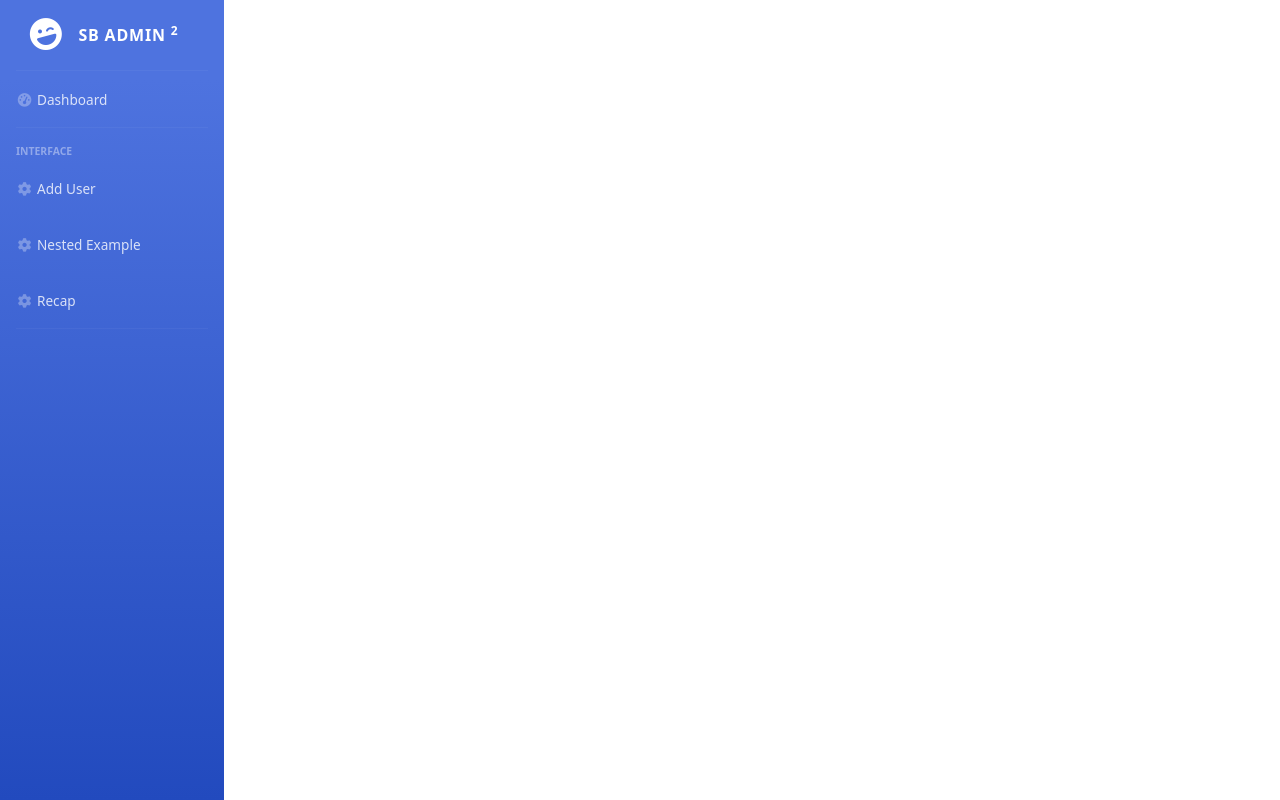
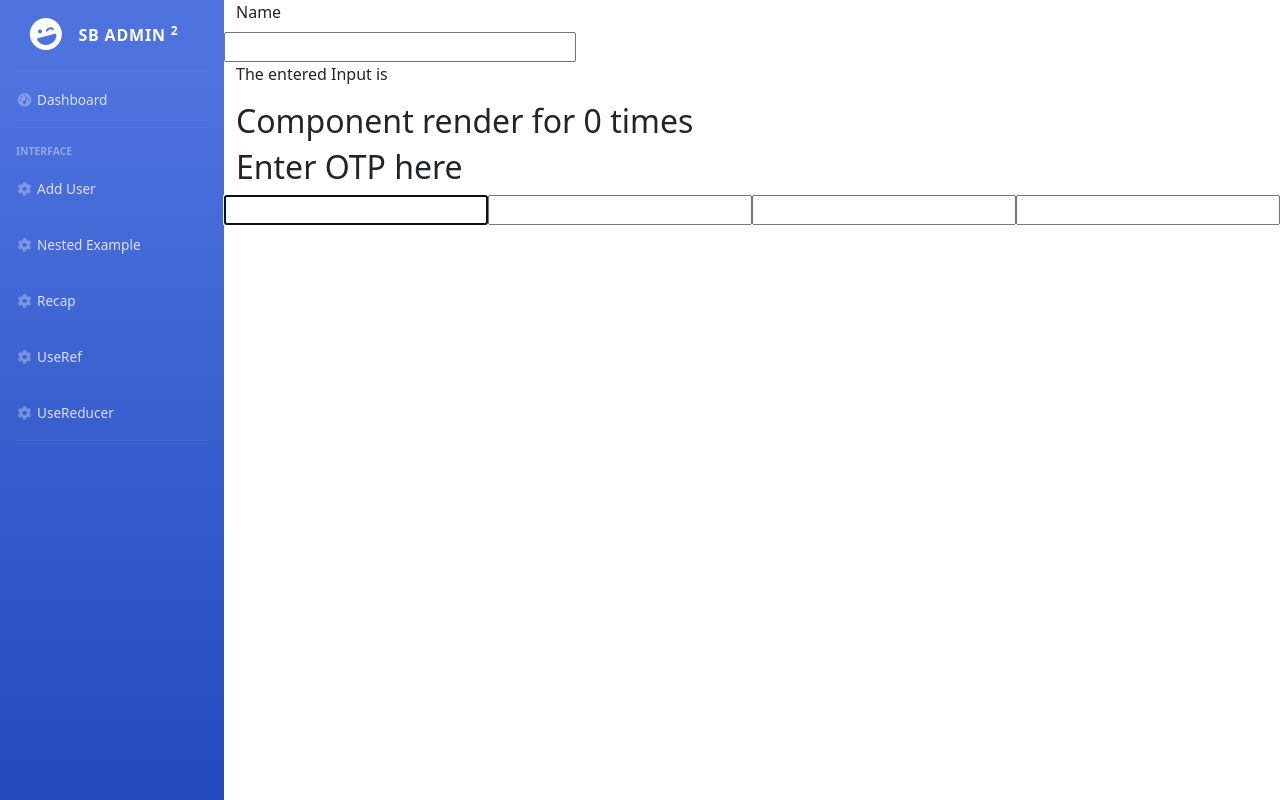
Before and after one commit to Raj2710/FSD57WET, a React (Vite) app: page /hooks/useref in a window 1280 px wide. Built offline with nearby package versions, Linux system fonts and the light colour scheme.

Commit message:
Use Ref and Use Reducer

```diff
--- a/src/App.jsx
+++ b/src/App.jsx
@@ -10,7 +10,8 @@ import Profile from './components/NestedExample/Profile'
 import Settings from './components/NestedExample/Settings'
 import Feed from './components/NestedExample/Feed'
 import Recap from './components/Recap'
-
+import UseRef from './components/Hooks/UseRef'
+import UseReducer from './components/Hooks/UseReducer'
 export const UserContext = React.createContext()//creating the context
 
 function App() {
@@ -63,6 +64,8 @@ function App() {
             <Route path='feed' element={<Feed/>}/>
         </Route>
         <Route path='/recap' element={<Recap/>}/>
+        <Route path='/hooks/useref' element={<UseRef/>}/>
+        <Route path='/hooks/usereducer' element={<UseReducer/>}/>
         {/* <Route path="*" element={<Navigate to='/'/>}/> */}
       </Routes>
     </BrowserRouter>
--- /dev/null
+++ b/src/components/Hooks/UseReducer.jsx
@@ -0,0 +1,54 @@
+import React, { useReducer } from 'react'
+import { Button } from 'react-bootstrap'
+const initialValue = {
+    name:"Nagarajan",
+    count:1
+}
+function reducer(state,action){
+    switch(action.type)
+    {
+        case 'INCREMENT':   return {
+            ...state,
+            count:state.count+1
+        }
+
+        case 'DECREMENT': return{
+            ...state,
+            count:state.count-1
+        }
+        case 'RESET':  return {
+            ...state,
+            count:0
+        }
+        case 'RENAME': return {
+            ...state,
+            name:action.payload
+        }
+    }
+}
+
+function UseReducer() {
+    let [state,dispatch] = useReducer(reducer,initialValue)
+  return (
+    <div className='container'>
+        <br></br>
+        <div className='row'>
+            <input type='text' onChange={(e)=>dispatch({type:'RENAME',payload:e.target.value})}/>
+        </div>
+        <h2>Name is {state.name}</h2>
+        <div className=''>
+            <Button variant='primary' onClick={()=>dispatch({type:'DECREMENT'})}>-</Button>
+            &nbsp;&nbsp;
+            {state.count}
+            &nbsp;&nbsp;
+            <Button variant='primary' onClick={()=>dispatch({type:'INCREMENT'})}>+</Button>
+        </div>
+        <br></br>
+        <div className=''>
+            <Button variant='primary' onClick={()=>dispatch({type:'RESET'})}>Reset</Button>
+        </div>
+    </div>
+  )
+}
+
+export default UseReducer
--- /dev/null
+++ b/src/components/Hooks/UseRef.jsx
@@ -0,0 +1,84 @@
+import React, { useEffect, useRef, useState } from 'react'
+function UseRef() {
+    let count = useRef(0)
+    console.log(count)
+    let [input,setInput] = useState("")
+    let ref1 = useRef()
+    let ref2 = useRef()
+    let ref3 = useRef()
+    let ref4 = useRef()
+
+    useEffect(()=>{
+        ref1.current.focus()
+        count.current = count.current+1
+    })
+
+    const handleSubmit = ()=>{
+        let otp = `${ref1.current.value}${ref2.current.value}${ref3.current.value}${ref4.current.value}`
+        if(otp.length === 4 && otp == '1234'){
+            alert('Valid Otp : '+otp )
+            ref1.current.value=""
+            ref2.current.value=""
+            ref3.current.value=""
+            ref4.current.value=""
+            ref1.current.focus()
+
+        }
+        else
+            alert("Invalid Otp")
+    }
+
+    let verify = (key)=>{
+        if(key>='0' && key<='9')
+            return true
+        else
+            return false
+    }
+
+  return (
+    <div className='container'>
+       <div className='row'>
+            <label>Name</label>
+            <input type='text' onChange={(e)=>setInput(e.target.value)} className='col-4'></input>
+       </div>
+      <div className='row'>
+            <p>The entered Input is {input}</p>
+            <h2>Component render for {count.current} times</h2>
+      </div>
+        <div className='row'>
+            <h2>Enter OTP here</h2>
+        </div>
+      <div className='row'>
+            <input className='col-3' ref={ref1} onKeyUp={(e)=>{
+                if(verify(e.key))
+                    ref2.current.focus()
+            }} type='number'></input>
+
+            <input className='col-3' ref={ref2} onKeyUp={(e)=>{
+                if(verify(e.key))
+                    ref3.current.focus()
+            }} onKeyDown={(e)=>{
+                if(ref2.current.value==='' && e.key==='Backspace')
+                    ref1.current.focus()
+            }} type='number'></input>
+
+            <input className='col-3' ref={ref3} onKeyUp={(e)=>{
+                if(verify(e.key))
+                    ref4.current.focus()
+            }} onKeyDown={(e)=>{
+                if(ref3.current.value==='' && e.key==='Backspace')
+                    ref2.current.focus()
+            }} type='number'></input>
+
+            <input className='col-3' ref={ref4} onKeyUp={(e)=>{
+                if(verify(e.key))
+                    handleSubmit()
+            }} onKeyDown={(e)=>{
+                if(ref4.current.value==='' && e.key==='Backspace')
+                    ref3.current.focus()
+            }}type='number'></input>
+      </div>
+    </div>
+  )
+}
+export default UseRef
--- a/src/components/Sidebar.jsx
+++ b/src/components/Sidebar.jsx
@@ -38,6 +38,19 @@ function Sidebar() {
           <span>Recap</span>
         </Link>
       </li>
+      <li className="nav-item">
+        <Link to='/hooks/useref' className="nav-link collapsed">
+          <i className="fas fa-fw fa-cog"></i>
+          <span>UseRef</span>
+        </Link>
+      </li>
+
+      <li className="nav-item">
+        <Link to='/hooks/usereducer' className="nav-link collapsed">
+          <i className="fas fa-fw fa-cog"></i>
+          <span>UseReducer</span>
+        </Link>
+      </li>
       <hr className="sidebar-divider" />
     </ul>
   </>
```
Also changed, not shown: src/index.css.
